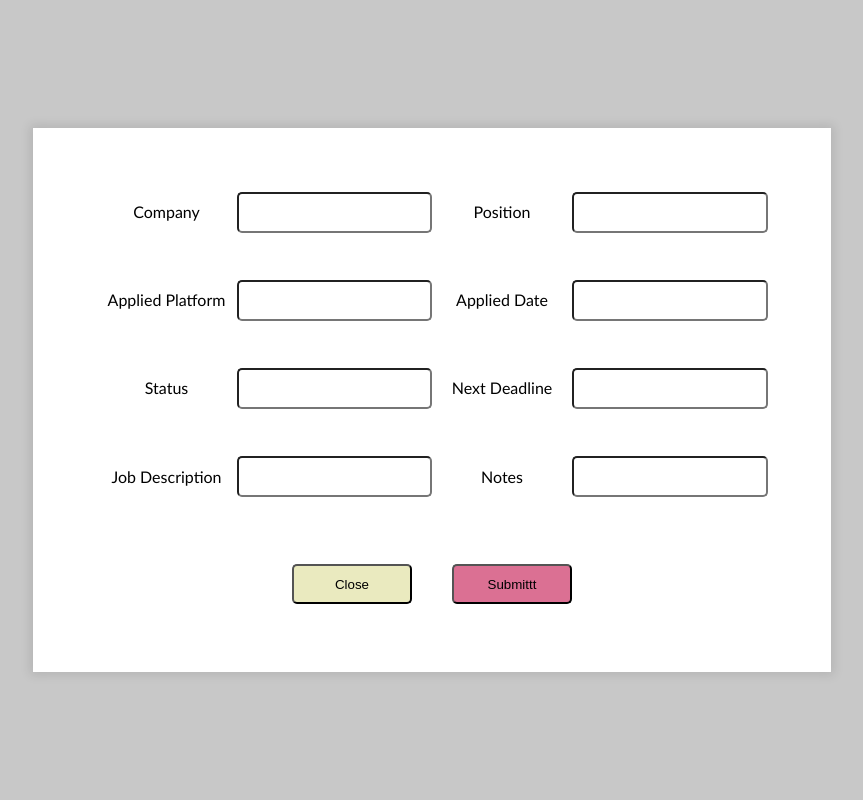
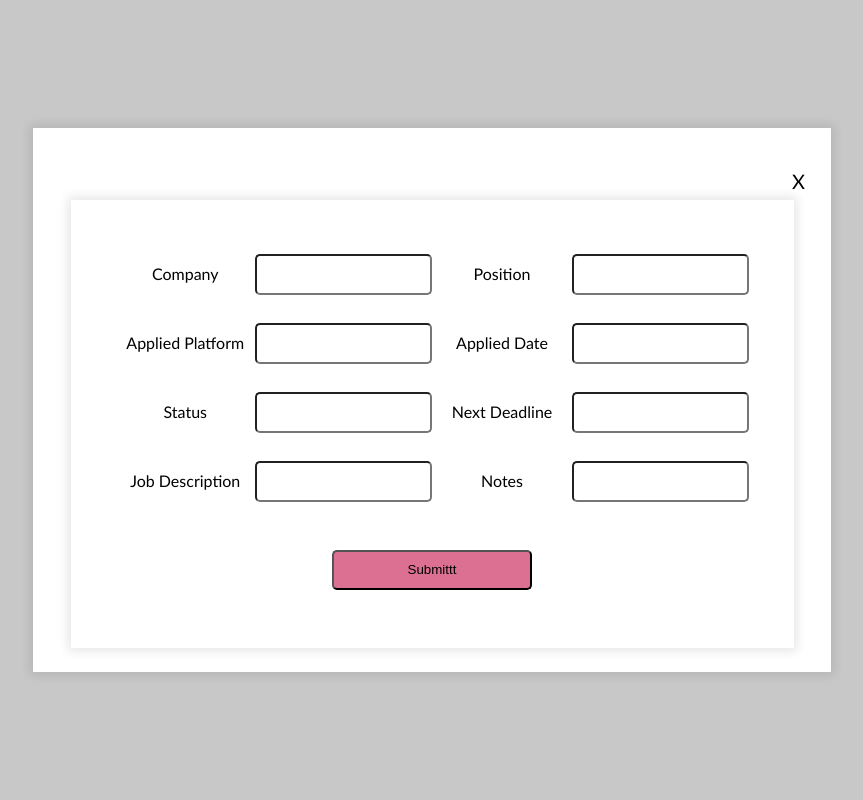
Before and after one commit to WennyXiong/MVP, a React app: page / in a window 1280 px wide. Both pictures are taken after a click on the button 966 px from the left and 424 px from the top of the page. Shown: the top 800 px of the page, without its empty margins (208-1071 px from the left). Built offline with nearby package versions, Linux system fonts and the light colour scheme; the HTML template or start-up script is replaced by a standard one.

Commit message:
finished modal form update state with input info

```diff
--- a/client/src/components/ModalToAdd.jsx
+++ b/client/src/components/ModalToAdd.jsx
@@ -11,37 +11,53 @@ const ModalToAdd = ({ setOpenModal }) => {
   const [JD, setJD] = useState('');
   const [notes, setNotes] = useState('');
 
-  const onSubmit = (obj) => {
-    console.log('obj to submit: ', obj);
+  const onSubmit = (e) => {
+    e.preventDefault();
+    setOpenModal(false);
+    const applicationObj = {
+      company,
+      position,
+      appliedAtPlatform,
+      appliedAtDate,
+      status,
+      nextDeadline,
+      JD,
+      notes,
+    };
+    console.log('obj to submit: ', applicationObj);
+
+
   };
 
   return (
     <MTA.Background>
-      <MTA.Form onSubmit={(e) => onSubmit(e.target.value)}>
+      <MTA.Container>
+        <MTA.Xout onClick={() => setOpenModal(false)}> X </MTA.Xout>
+
+        <MTA.Form onSubmit={onSubmit}>
           <MTA.Label>Company</MTA.Label>
-        <MTA.Input />
+          <MTA.Input onChange={(e) => setCompany(e.target.value)} />
           <MTA.Label>Position</MTA.Label>
-        <MTA.Input />
+          <MTA.Input onChange={(e) => setPosition(e.target.value)} />
           <MTA.Label>Applied Platform</MTA.Label>
-        <MTA.Input />
+          <MTA.Input onChange={(e) => setAppliedAtPlatform(e.target.value)} />
           <MTA.Label>Applied Date</MTA.Label>
-        <MTA.Input />
+          <MTA.Input onChange={(e) => setAppliedAtDate(e.target.value)} />
           <MTA.Label>Status</MTA.Label>
-        <MTA.Input />
+          <MTA.Input onChange={(e) => setStatus(e.target.value)} />
           <MTA.Label>Next Deadline</MTA.Label>
-        <MTA.Input />
+          <MTA.Input onChange={(e) => setNextDeadline(e.target.value)} />
           <MTA.Label>Job Description</MTA.Label>
-        <MTA.Input />
+          <MTA.Input onChange={(e) => setJD(e.target.value)} />
           <MTA.Label>Notes</MTA.Label>
-        <MTA.Input />
+          <MTA.Input onChange={(e) => setNotes(e.target.value)} />
 
-        <MTA.CloseBtn onClick={() => setOpenModal(false)}>
-          Close
-        </MTA.CloseBtn>
-        <MTA.SubmitBtn>
+          <MTA.SubmitBtn type="submit">
             Submittt
           </MTA.SubmitBtn>
+
         </MTA.Form>
+      </MTA.Container>
     </MTA.Background>
   );
 };
--- a/client/src/styles/MTA.jsx
+++ b/client/src/styles/MTA.jsx
@@ -5,7 +5,7 @@ const MTA = {
     width: 100vw;
     height: 100vh;
     background-color: rgba(200, 200, 200);
-    transform: translateZ(0);
+    /* transform: translateZ(0); */
     position: fixed;
     display: flex;
     top: 0;
@@ -15,7 +15,7 @@ const MTA = {
     z-index: 10;
     /* opacity: 0.5; */
   `,
-  Form: styled.form`
+  Container: styled.div`
     position: fixed;
     display: flex;
     flex-wrap: wrap;
@@ -28,7 +28,34 @@ const MTA = {
     overflow: auto;
     justify-content: center;
     align-items: center;
-    /* padding: 25px;  */
+    z-index: 20;
+  `,
+  Form: styled.form`
+    position: relative;
+    display: flex;
+    flex-wrap: wrap;
+    width: 90%;
+    height: 80%;
+    max-width: 750px;
+    padding: 2.5em 1.5em 1.5em 1.5em;
+    background-color: white;
+    box-shadow: 0 0 10px 3px rgba(0,0,0,0.1);
+    overflow: auto;
+    justify-content: center;
+    align-items: center;
+    z-index: 20;
+  `,
+
+  Xout: styled.div`
+    display: inline-block;
+    float: right;
+    position: relative;
+    right: 0;
+    left: 50%;
+    width: 30px;
+    height: 30px;
+    font-size: 20px;
+    cursor: pointer;
   `,
   Label: styled.label`
     display: inline-block;
@@ -65,7 +92,7 @@ const MTA = {
     top: 70%;
     left: 10%;
     margin: 20px;
-    width: 120px;
+    width: 200px;
     height: 40px;
     border-radius: 5px;
     background-color: palevioletred;
```
Lines whose indentation alone changed are shown as unchanged.
